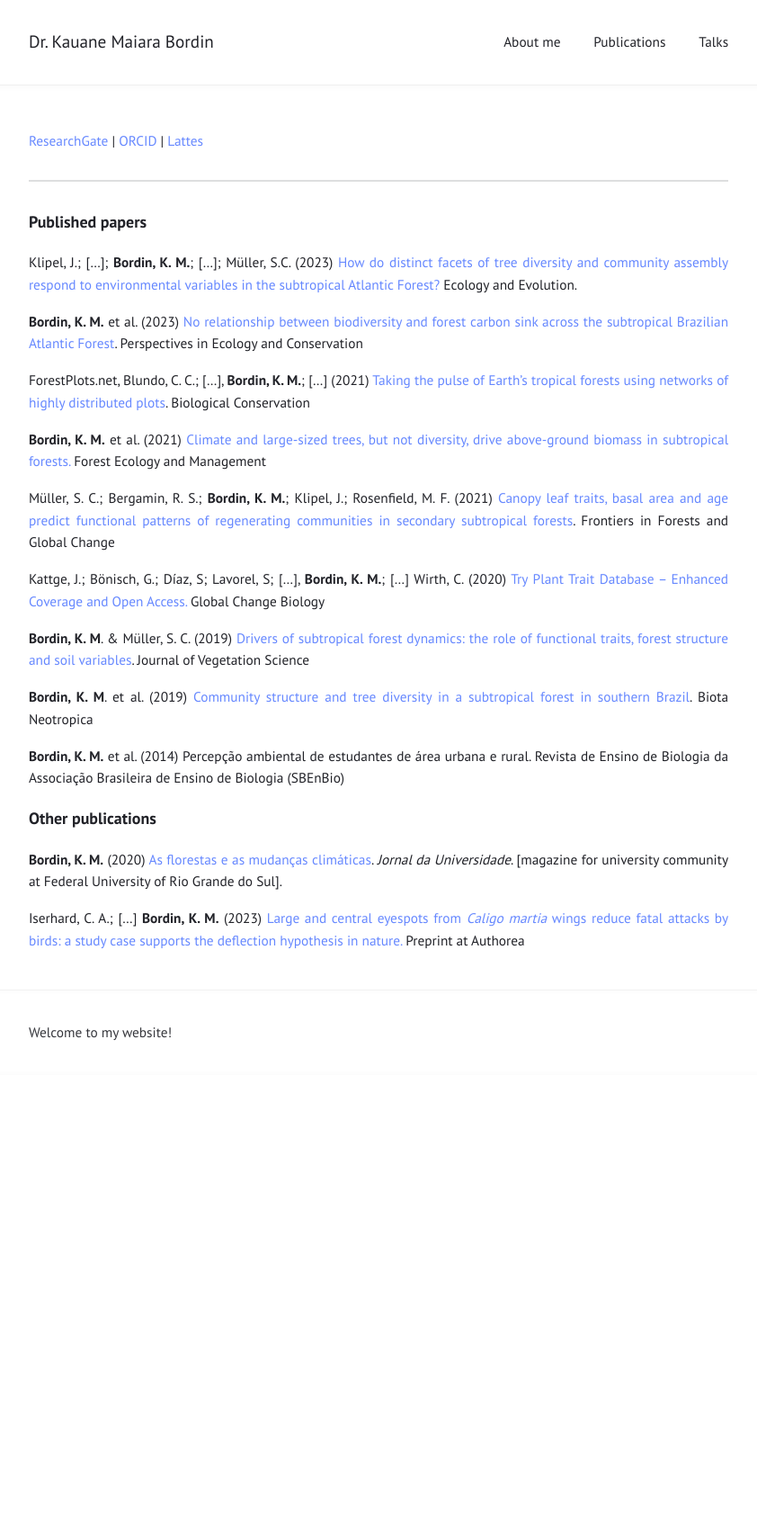
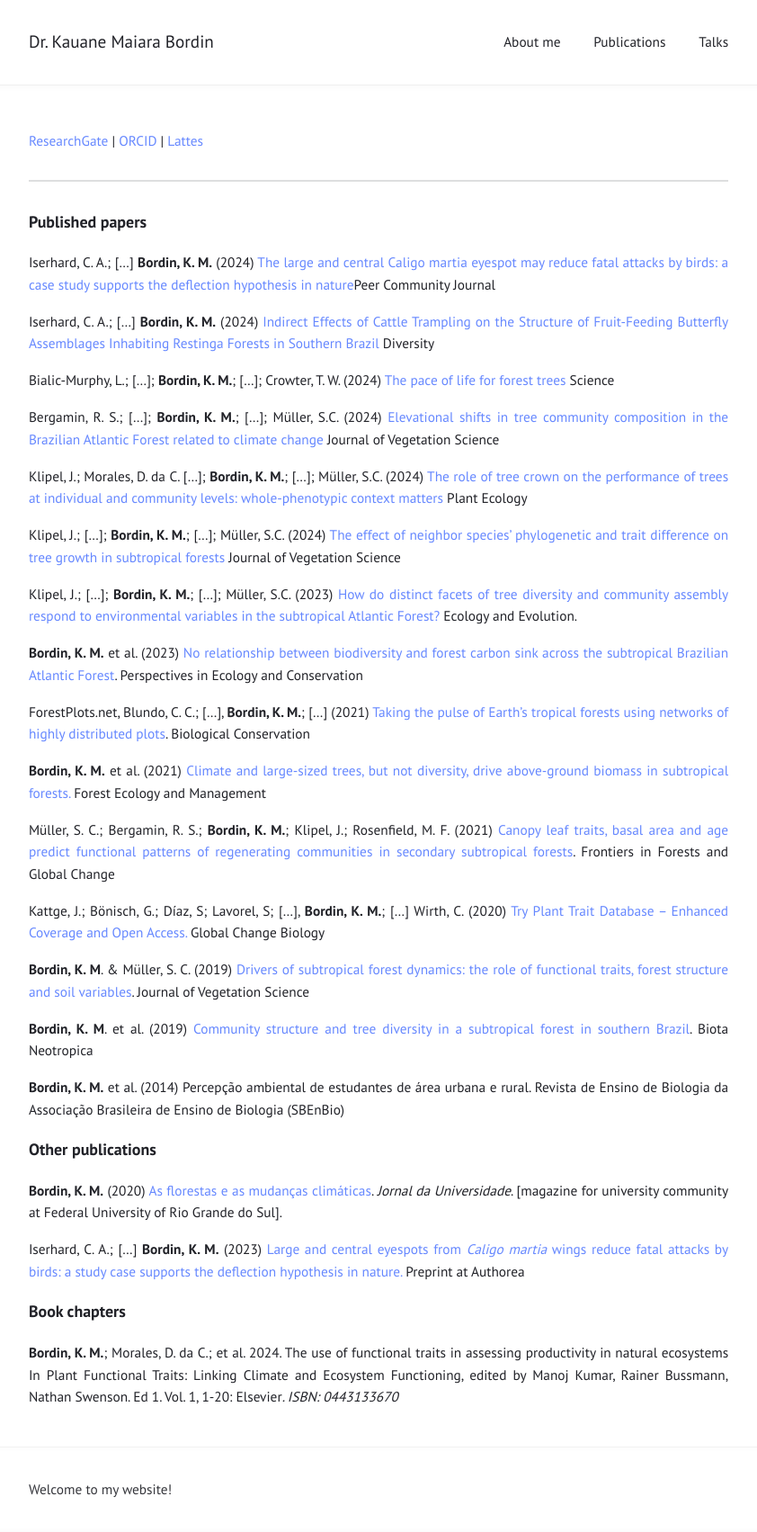
Before and after one commit to kmbordin/kmbordin.github.io, a Jekyll site: the page built from publications.md, in a window 1280 px wide. Shown: the whole page at 90% size, without its empty margins (219-1061 px from the left). Built offline with Jekyll 4.4.1, drawn with Linux system fonts in a browser that asks for light colours; our own code applies the rules of GitHub Pages for plain Markdown files; before the commit the page ends 1195 px from its top, so only the background shows below that.

Commit message:
recent updates

```diff
--- a/publications.md
+++ b/publications.md
@@ -3,6 +3,18 @@
 ------------------------------------------------------------------------
 
 ### Published papers
+
+Iserhard, C. A.; [...] **Bordin, K. M.** (2024) [The large and central Caligo martia eyespot may reduce fatal attacks by birds: a case study supports the deflection hypothesis in nature](https://peercommunityjournal.org/articles/10.24072/pcjournal.442/)Peer Community Journal
+
+Iserhard, C. A.; [...] **Bordin, K. M.** (2024) [Indirect Effects of Cattle Trampling on the Structure of Fruit-Feeding Butterfly Assemblages Inhabiting Restinga Forests in Southern Brazil](https://www.mdpi.com/1424-2818/16/8/467) Diversity
+
+Bialic-Murphy, L.; [...]; **Bordin, K. M.**; [...]; Crowter, T. W. (2024) [The pace of life for forest trees](https://www.science.org/doi/10.1126/science.adk9616) Science
+
+Bergamin, R. S.; [...]; **Bordin, K. M.**; [...]; Müller, S.C. (2024) [Elevational shifts in tree community composition in the Brazilian Atlantic Forest related to climate change](https://doi.org/10.1111/jvs.13289) Journal of Vegetation Science
+
+Klipel, J.; Morales, D. da C. [...]; **Bordin, K. M.**; [...]; Müller, S.C. (2024) [The role of tree crown on the performance of trees at individual and community levels: whole-phenotypic context matters](https://link.springer.com/article/10.1007/s11258-024-01442-5) Plant Ecology
+
+Klipel, J.; [...]; **Bordin, K. M.**; [...]; Müller, S.C. (2024) [The effect of neighbor species' phylogenetic and trait difference on tree growth in subtropical forests](https://doi.org/10.1111/jvs.13296) Journal of Vegetation Science
 
 Klipel, J.; [...]; **Bordin, K. M.**; [...]; Müller, S.C. (2023) [How do distinct facets of tree diversity and community assembly respond to environmental variables in the subtropical Atlantic Forest?](https://onlinelibrary.wiley.com/doi/10.1002/ece3.10321) Ecology and Evolution.
 
@@ -27,3 +39,7 @@ Kattge, J.; Bönisch, G.; Díaz, S; Lavorel, S; [...], **Bordin, K. M.**; [...]
 **Bordin, K. M.** (2020) [As florestas e as mudanças climáticas](https://www.ufrgs.br/jornal/as-florestas-e-as-mudancas-climaticas/). *Jornal da Universidade*. [magazine for university community at Federal University of Rio Grande do Sul].
 
 Iserhard, C. A.; [...] **Bordin, K. M.** (2023) [Large and central eyespots from *Caligo martia* wings reduce fatal attacks by birds: a study case supports the deflection hypothesis in nature.](https://doi.org/10.22541/au.170000972.25951252/v1) Preprint at Authorea
+
+### Book chapters
+
+**Bordin, K. M.**; Morales, D. da C.; et al. 2024. The use of functional traits in assessing productivity in natural ecosystems In Plant Functional Traits: Linking Climate and Ecosystem Functioning, edited by Manoj Kumar, Rainer Bussmann, Nathan Swenson. Ed 1. Vol. 1, 1-20: Elsevier*. ISBN: 0443133670*
```
Also changed, not shown: aboutme.md (+11 -12 lines), index.md (+6 -3 lines), technical_prod.md (+6 -3 lines), 4 other files.
